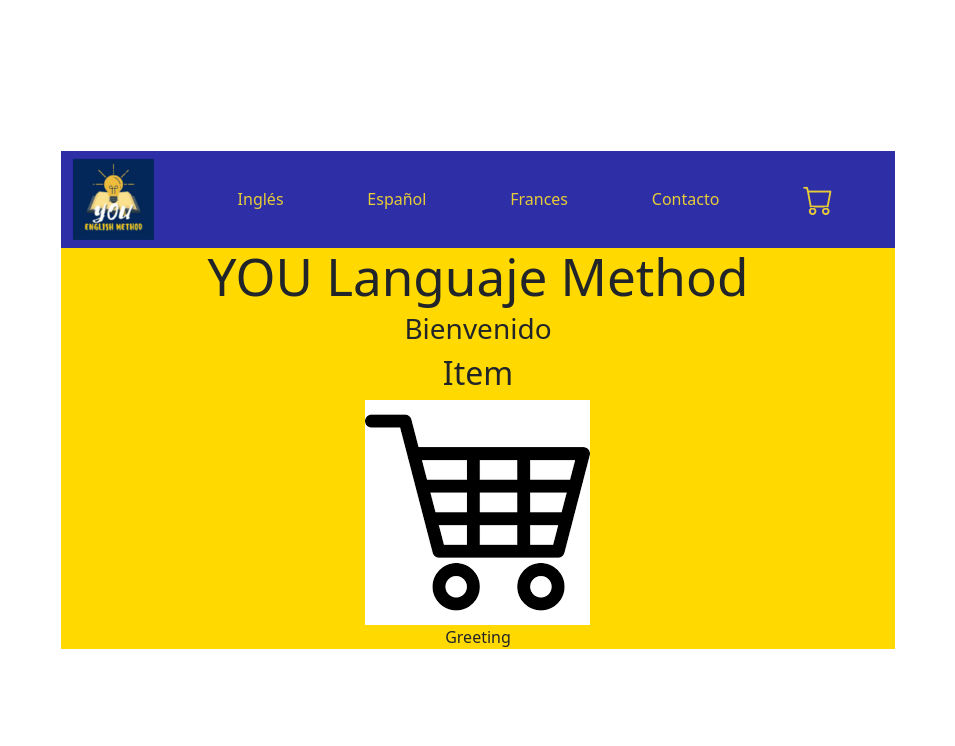
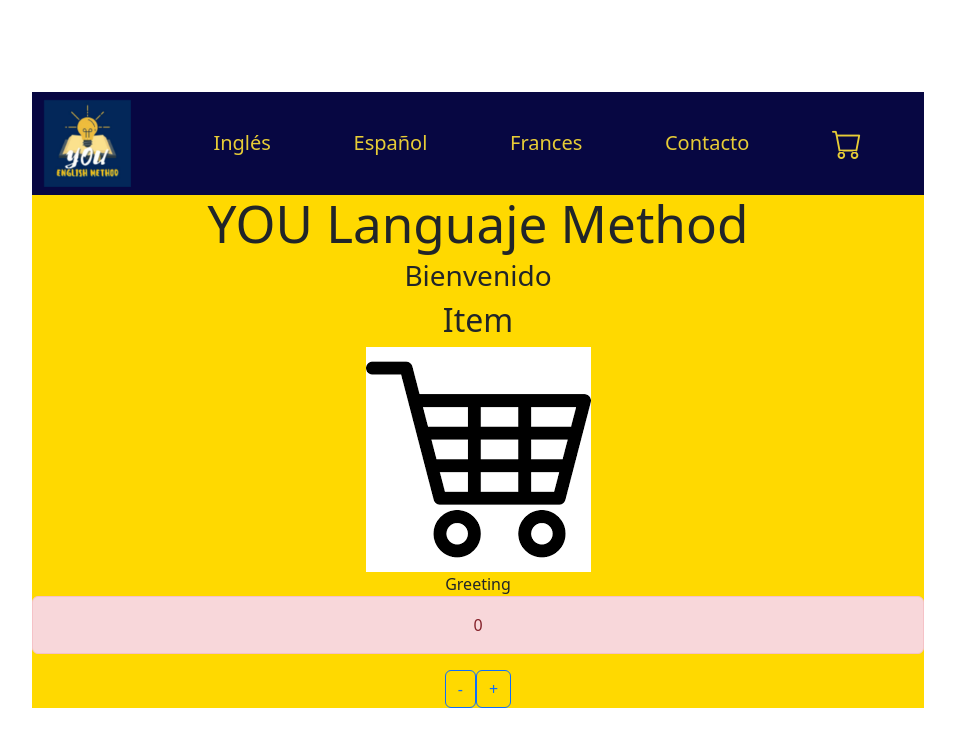
Before and after one commit to bustamantebobadilla/React-LuisBustamante-Final, a React (Vite) app in the folder prueba1-vite/: page / in a window 1280 px wide. Shown: the top 746 px of the page, without its empty margins (162-1117 px from the left). Built offline with nearby package versions, Linux system fonts and the light colour scheme.

Commit message:
Agrego hook de conteos

```diff
--- a/prueba1-vite/src/components/ItemListContainer/ItemListContainer/ItemListContainer.jsx
+++ b/prueba1-vite/src/components/ItemListContainer/ItemListContainer/ItemListContainer.jsx
@@ -2,9 +2,20 @@ import './ItemListContainer.css'
 import { Item } from "../../Item/Item"
 import { NavBar } from "../../NavBar/NavBar"
 import {Titulo} from "../../Titulo/Titulo"
+import { useState } from 'react';
+
+
 
 const ItemListContainer = (obj) => {
   let tituloApp = "YOU Languaje Method";
+
+  const [conteo, setCount] = useState(0)
+  const sumacontador = ()=>{
+    setCount(conteo + 1)
+  }
+  const restacontador = ()=>{
+    setCount(conteo - 1)
+  }
   return (
     <div className="contenedor-items">
       <Titulo
@@ -13,6 +24,9 @@ const ItemListContainer = (obj) => {
       />
       <Item />
       <label>{obj.saludo}</label>
+      <p className='alert alert-danger'>{conteo}</p>
+      <button className='btn btn-outline-primary' onClick={restacontador}>-</button>
+      <button className='btn btn-outline-primary' onClick={sumacontador}>+</button>
     </div>
   );
 };
--- a/prueba1-vite/src/components/NavBar/NavBar.css
+++ b/prueba1-vite/src/components/NavBar/NavBar.css
@@ -5,8 +5,9 @@
     margin: 0;
 }
 .navbar{
-    background-color: rgba(23, 23, 158, 0.897);
+    background-color: rgb(7, 7, 66);
 }
 .navbar a{
     color: rgba(233, 206, 54, 0.993);
+    font-size: 20px;
 }
```
Also changed, not shown: prueba1-vite/src/App.jsx (line endings or trailing spaces).
